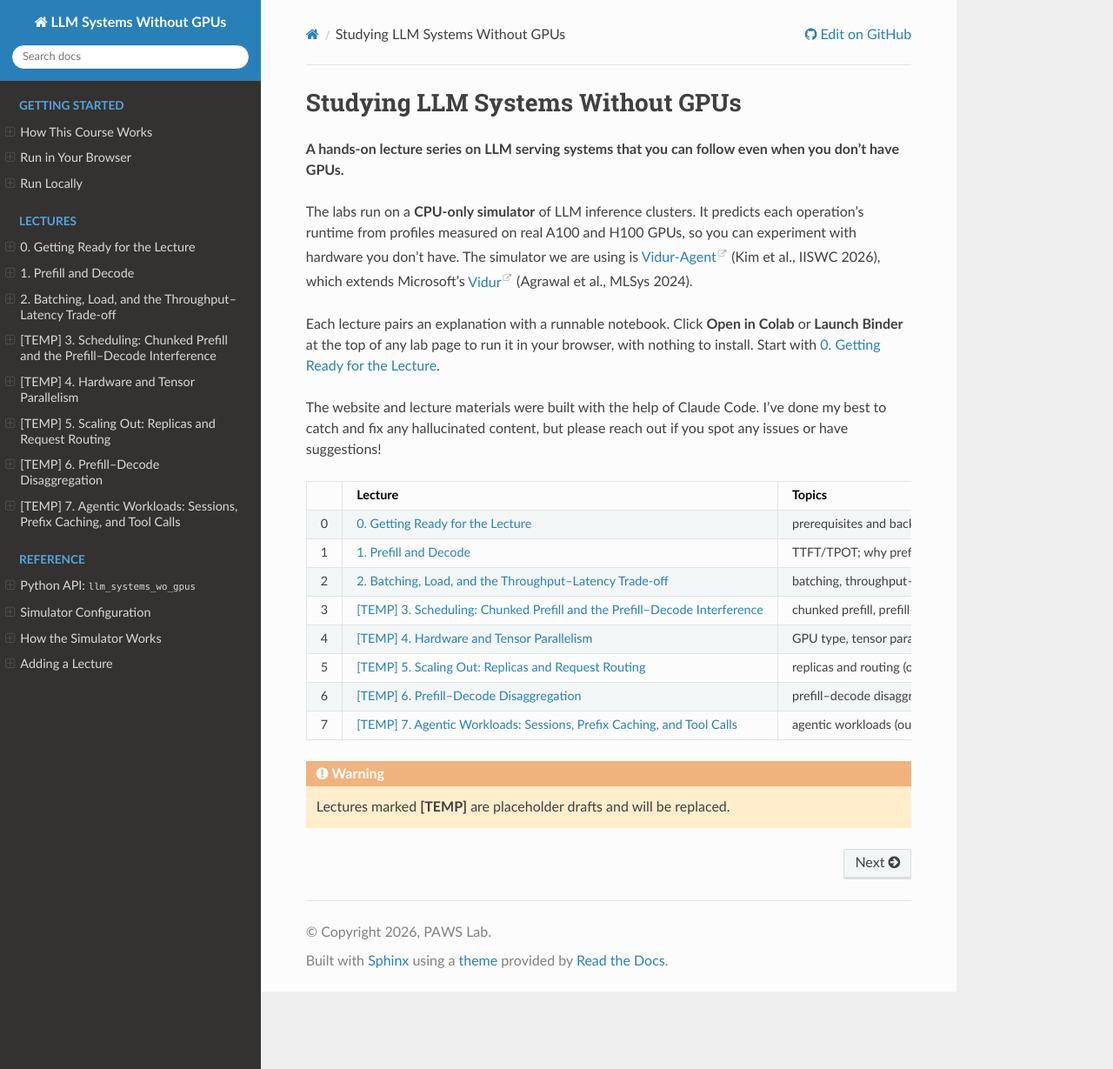
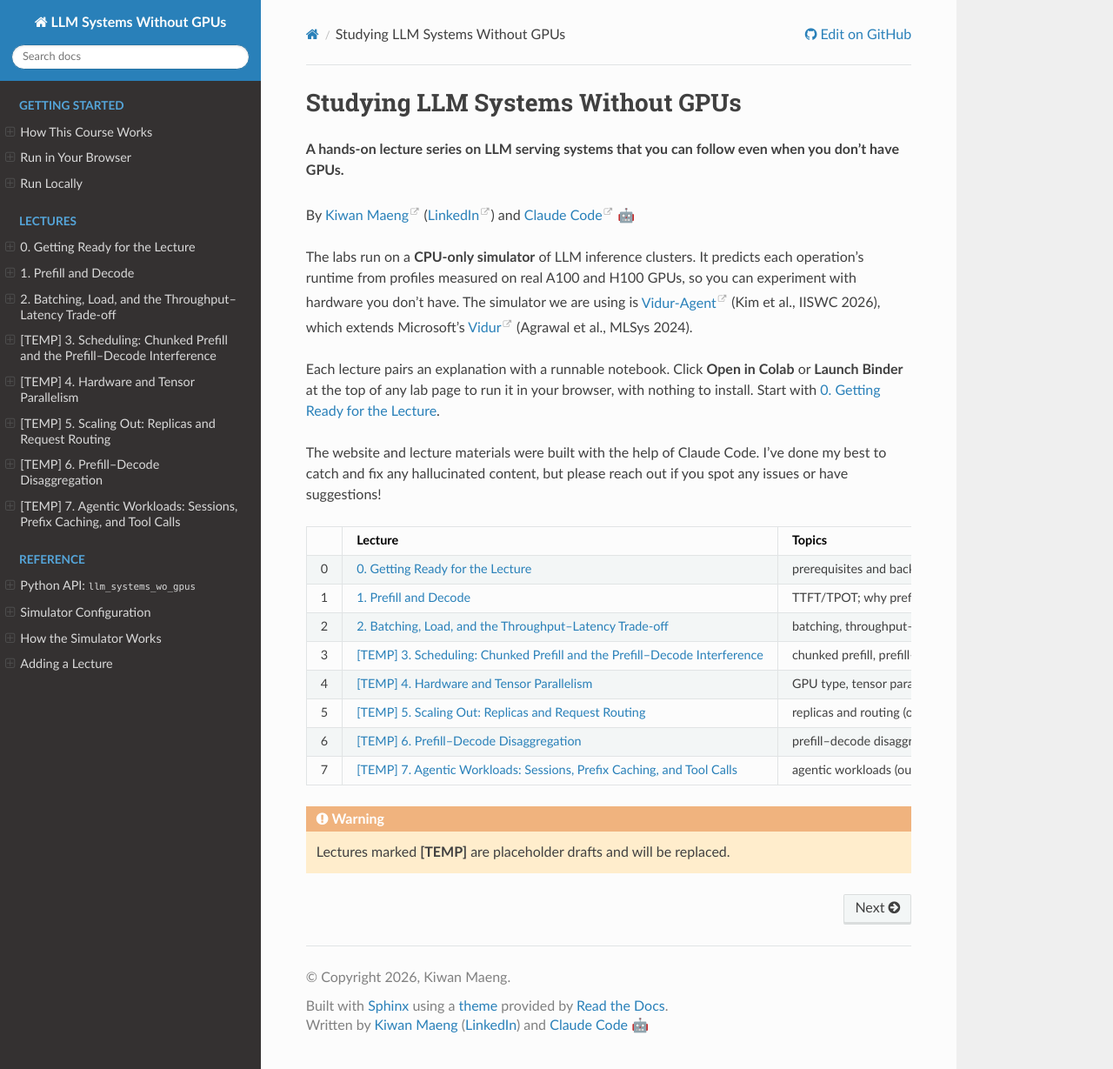
Before and after one commit to kwmaeng91/studying-llm-systems-without-gpus, a Sphinx documentation site: the page built from docs/index.md, in a window 1280 px wide and 1229 px high. Shown: the whole window at 87% size. Built offline with Sphinx 7.4.7 and the Read the Docs theme 3.1.0, drawn with Linux system fonts in a browser that asks for light colours.

Commit message:
Add author credits: Kiwan Maeng and Claude Code
Byline on the home page and README, a credit line in the footer of every
page, and author/copyright in the Sphinx config.

Co-Authored-By: Claude Opus 5.5 <noreply@anthropic.com>

```diff
--- /dev/null
+++ b/docs/_templates/footer.html
@@ -0,0 +1,10 @@
+{%- extends "sphinx_rtd_theme/footer.html" %}
+{#- Author credit on every page, under the theme's copyright line. -#}
+{%- block extrafooter %}
+  <p class="author-credit">
+    Written by <a href="https://kiwanmaeng.com">Kiwan Maeng</a>
+    (<a href="https://www.linkedin.com/in/kiwan-maeng-23b825165">LinkedIn</a>)
+    and <a href="https://claude.com/claude-code">Claude Code</a> 🤖
+  </p>
+  {{ super() }}
+{%- endblock %}
--- a/docs/conf.py
+++ b/docs/conf.py
@@ -7,8 +7,8 @@ from pathlib import Path
 sys.path.insert(0, str(Path(__file__).parent / "_ext"))
 
 project = "LLM Systems Without GPUs"
-author = "PAWS Lab, Penn State"
-copyright = "2026, PAWS Lab"
+author = "Kiwan Maeng and Claude Code"
+copyright = "2026, Kiwan Maeng"
 release = "0.1"
 
 # Where the course lives on GitHub. Colab/Binder buttons and the notebooks'
--- a/docs/index.md
+++ b/docs/index.md
@@ -1,6 +1,9 @@
 # Studying LLM Systems Without GPUs
 
 **A hands-on lecture series on LLM serving systems that you can follow even when you don't have GPUs.**
+
+By [Kiwan Maeng](https://kiwanmaeng.com) ([LinkedIn](https://www.linkedin.com/in/kiwan-maeng-23b825165)) and
+[Claude Code](https://claude.com/claude-code) 🤖
 
 The labs run on a **CPU-only simulator** of LLM inference clusters. It predicts
 each operation's runtime from profiles measured on real A100 and H100 GPUs, so you
```
Also changed, not shown: README.md (+5 -0 lines).
